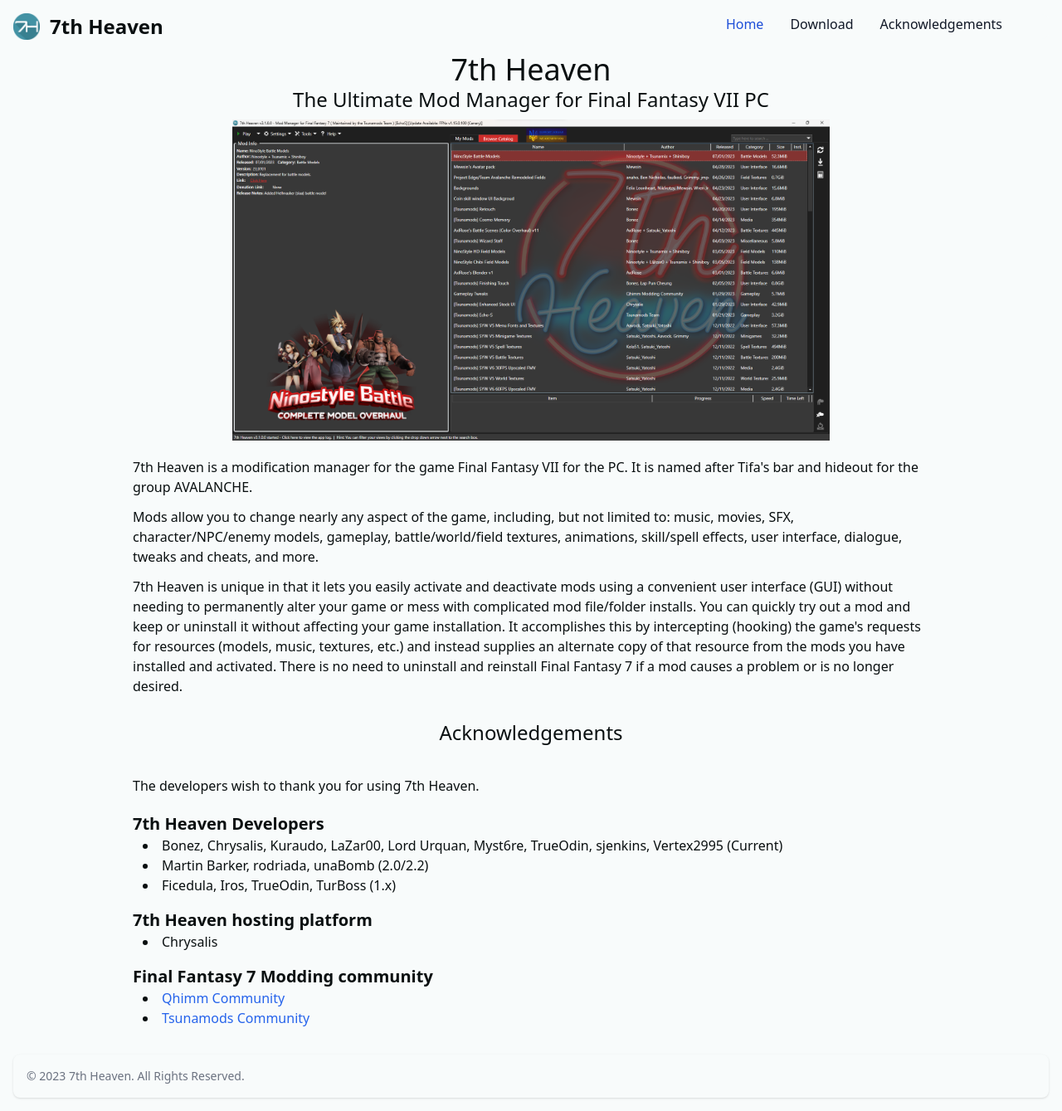
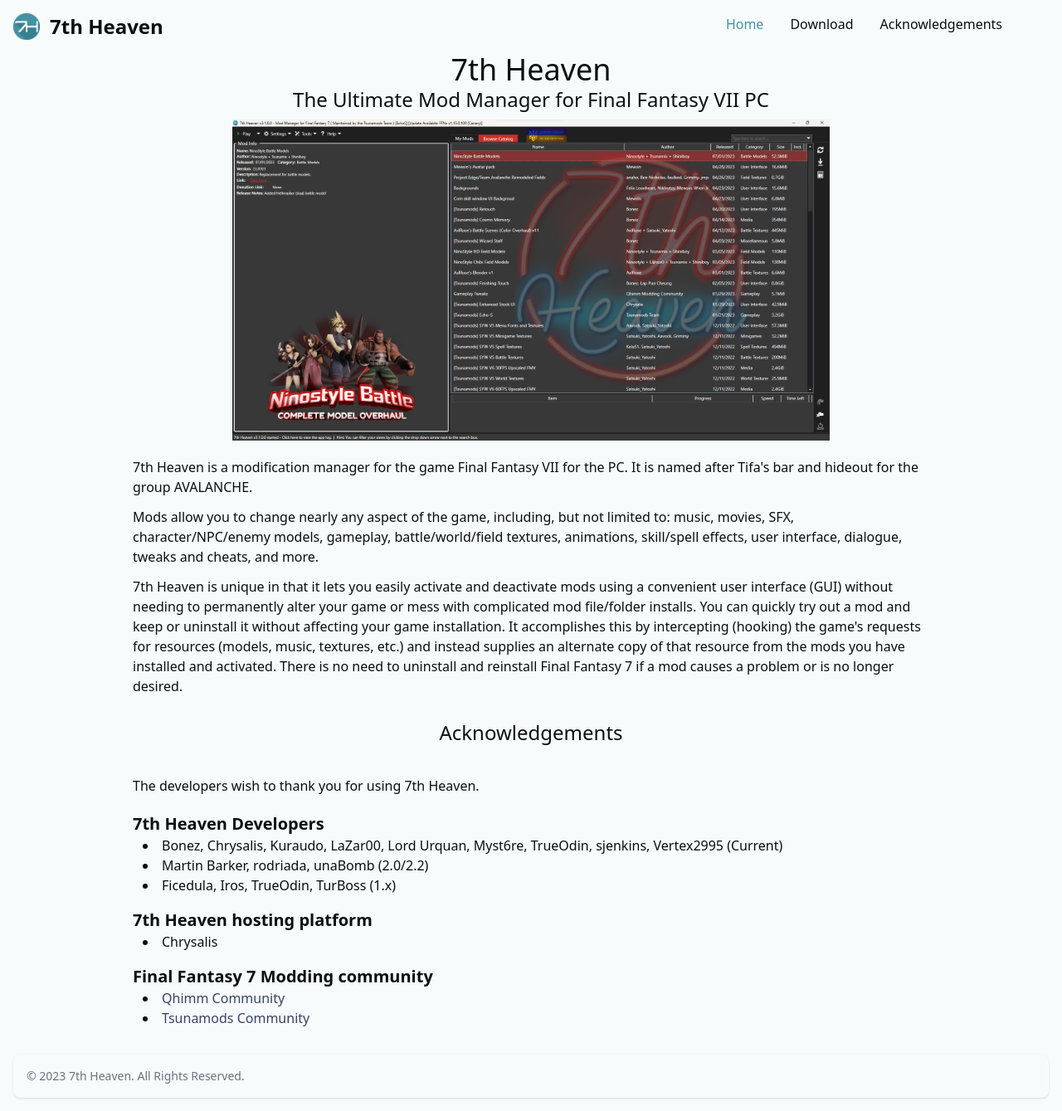
Before and after one commit to tangtang95/7th-heaven-site, a SvelteKit app: page / in a window 1280 px wide. Shown: the whole page at 83% size. Built offline with nearby package versions, Linux system fonts and the light colour scheme; some icons are missing.

Commit message:
style: update navbar styles

```diff
--- a/src/app.css
+++ b/src/app.css
@@ -6,6 +6,22 @@
         @apply bg-white dark:bg-black;
         @apply accent-accent;
     }
+
+    h1 {
+        @apply text-4xl;
+    }
+
+    h2 {
+        @apply text-3xl;
+    }
+
+    h3 {
+        @apply text-2xl;
+    }
+
+    h4 {
+        @apply text-xl;
+    }
 }
 
 @tailwind components;
--- a/src/components/acknoledgements.svelte
+++ b/src/components/acknoledgements.svelte
@@ -37,18 +37,18 @@
     ];
 </script>
 
-<h1 class="py-4 text-center text-2xl">Acknowledgements</h1>
+<h3 class="py-4 text-center">Acknowledgements</h3>
 <div class="flex flex-col py-2">
     <p class="my-3">The developers wish to thank you for using 7th Heaven.</p>
     {#each acks as ack}
         <div class="py-2">
-            <h1 class="text-xl font-semibold">{ack.title}</h1>
+            <h4 class="font-semibold">{ack.title}</h4>
             <ul class="list-inside list-disc">
                 {#each ack.list as ackList}
                     <li class="pl-3">
                         {#if ackList.link}
                             <a
-                                class="text-blue-600 hover:underline dark:text-blue-500"
+                                class="text-primary hover:underline dark:text-accent"
                                 href={ackList.link}>{ackList.content}</a
                             >
                         {:else}
--- a/src/components/home.svelte
+++ b/src/components/home.svelte
@@ -1,6 +1,6 @@
 <div class="flex flex-col items-center">
-    <h1 class="text-4xl">7th Heaven</h1>
-    <h3 class="text-2xl">The Ultimate Mod Manager for Final Fantasy VII PC</h3>
+    <h1>7th Heaven</h1>
+    <h3>The Ultimate Mod Manager for Final Fantasy VII PC</h3>
     <img class="w-9/10 px-10 py-2 xl:w-5/6" src="/7th-heaven-home.png" alt="7th Heaven" />
 </div>
 
--- a/src/routes/+layout.svelte
+++ b/src/routes/+layout.svelte
@@ -23,13 +23,9 @@
     $: validNavLink = currentNavLink != -1 ? currentNavLink : 0;
 
     let navbarHidden = true;
-    const unselectedNavLinkClass =
-        'block rounded py-2 pl-3 pr-4 text-gray-900 hover:bg-gray-100 dark:text-white dark:hover:bg-gray-700 dark:hover:text-white md:border-0 md:p-0 md:hover:bg-transparent md:hover:text-blue-700 md:dark:hover:bg-transparent md:dark:hover:text-blue-500';
-    const selectedNavLinkClass =
-        'block rounded bg-blue-700 py-2 pl-3 pr-4 text-white dark:text-white md:bg-transparent md:p-0 md:text-blue-700 md:dark:text-blue-500';
 </script>
 
-<nav class="border-gray-200">
+<nav>
     <div class="mx-auto flex max-w-screen-xl flex-wrap items-center justify-between p-4">
         <a href="/" class="flex items-center">
             <img src="logo.png" class="mr-3 h-8" alt="7th Heaven Logo" />
@@ -41,7 +37,7 @@
             on:click={() => (navbarHidden = !navbarHidden)}
             data-collapse-toggle="navbar-default"
             type="button"
-            class="inline-flex h-10 w-10 items-center justify-center rounded-lg p-2 text-sm text-gray-500 hover:bg-gray-100 focus:outline-none focus:ring-2 focus:ring-gray-200 dark:text-gray-400 dark:hover:bg-gray-700 dark:focus:ring-gray-600 md:hidden"
+            class="inline-flex h-10 w-10 items-center justify-center rounded-lg p-2 text-sm text-gray-500 hover:bg-gray-100 focus:outline-none focus:ring-2 focus:ring-gray-200 dark:text-white dark:hover:bg-accent dark:focus:ring-primary md:hidden"
             aria-controls="navbar-default"
             aria-expanded="false"
         >
@@ -64,14 +60,13 @@
         </button>
         <div class="w-full md:block md:w-auto" class:hidden={navbarHidden} id="navbar-default">
             <ul
-                class="mt-4 flex flex-col rounded-lg border border-gray-100 bg-gray-50 p-4 font-medium dark:border-gray-700 dark:bg-gray-800 md:mt-0 md:flex-row md:space-x-8 md:border-0 md:bg-white md:p-0 md:dark:bg-gray-900"
+                class="mt-4 flex flex-col rounded-lg border border-gray-100 bg-gray-50 p-4 font-medium dark:border-primary dark:bg-secondary md:mt-0 md:flex-row md:space-x-8 md:border-0 md:bg-white md:p-0 md:dark:bg-black"
             >
                 {#each navLinks as navLink, i}
                     <li>
                         <a
-                            class={validNavLink === i
-                                ? selectedNavLinkClass
-                                : unselectedNavLinkClass}
+                            class='block rounded py-2 pl-3 pr-4 hover:bg-accent hover:text-white md:border-0 md:p-0 md:hover:bg-transparent md:hover:text-accent'
+                            class:md:text-accent={validNavLink === i}
                             href={navLink.link}
                             aria-current={validNavLink === i ? 'page' : null}
                         >
@@ -80,7 +75,7 @@
                     </li>
                 {/each}
                 <li class="block self-center">
-                    <a href="https://github.com/tsunamods-codes/7th-Heaven">
+                    <a class="hover:text-accent" href="https://github.com/tsunamods-codes/7th-Heaven">
                         <Icon icon="mdi:github" width="24" />
                     </a>
                 </li>
@@ -91,7 +86,7 @@
 
 <slot />
 
-<footer class="m-4 rounded-lg bg-white shadow dark:bg-gray-800">
+<footer class="m-4 rounded-lg bg-white shadow dark:bg-black">
     <div class="mx-auto w-full max-w-screen-xl p-4 md:flex md:items-center md:justify-between">
         <span class="text-sm text-gray-500 dark:text-gray-400 sm:text-center"
             >© 2023 <a href="/" class="hover:underline">7th Heaven</a>. All Rights Reserved.
--- a/src/routes/+page.svelte
+++ b/src/routes/+page.svelte
@@ -5,10 +5,10 @@
 </script>
 
 <div class="px-5 xl:px-40">
-    <section id=#home>
+    <section id=home>
         <Home/>
     </section>
-    <section id=#acknowledgements>
+    <section id=acknowledgements>
         <Acknoledgements />
     </section>
 </div>
```
